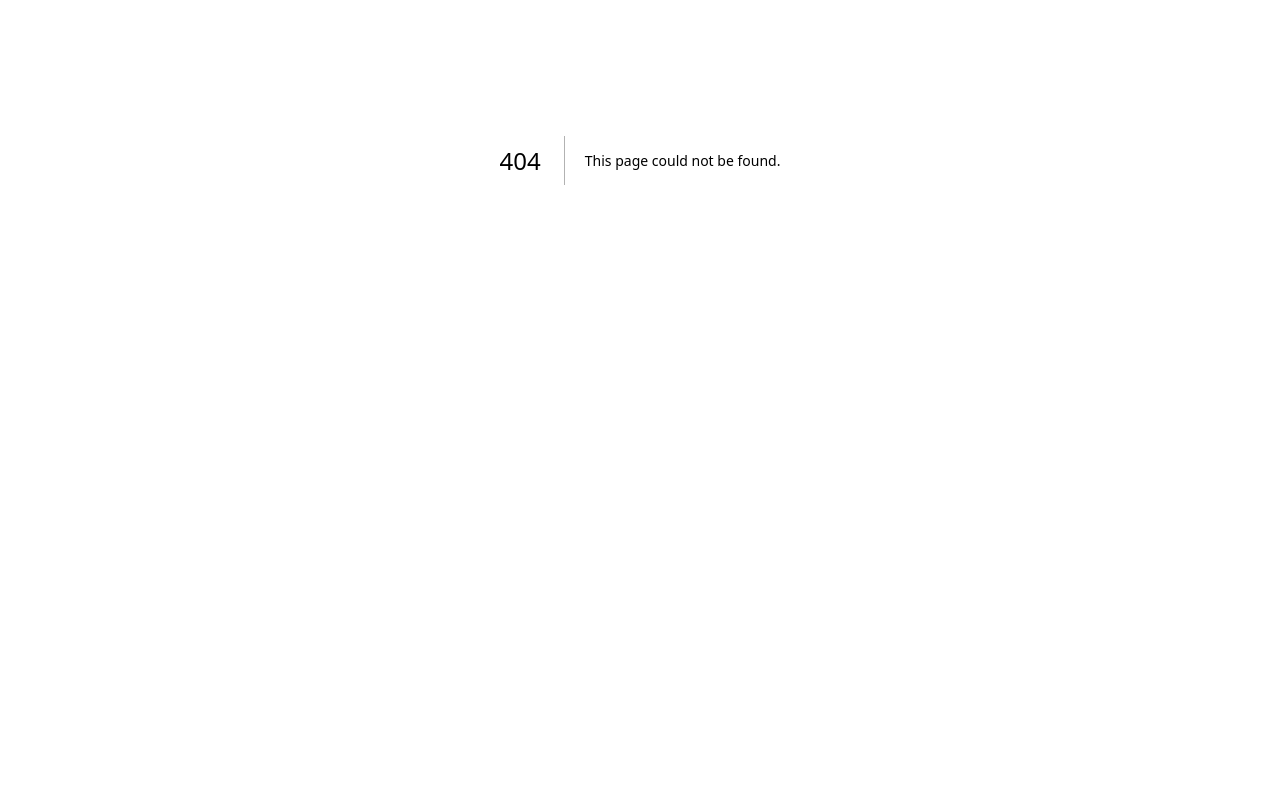
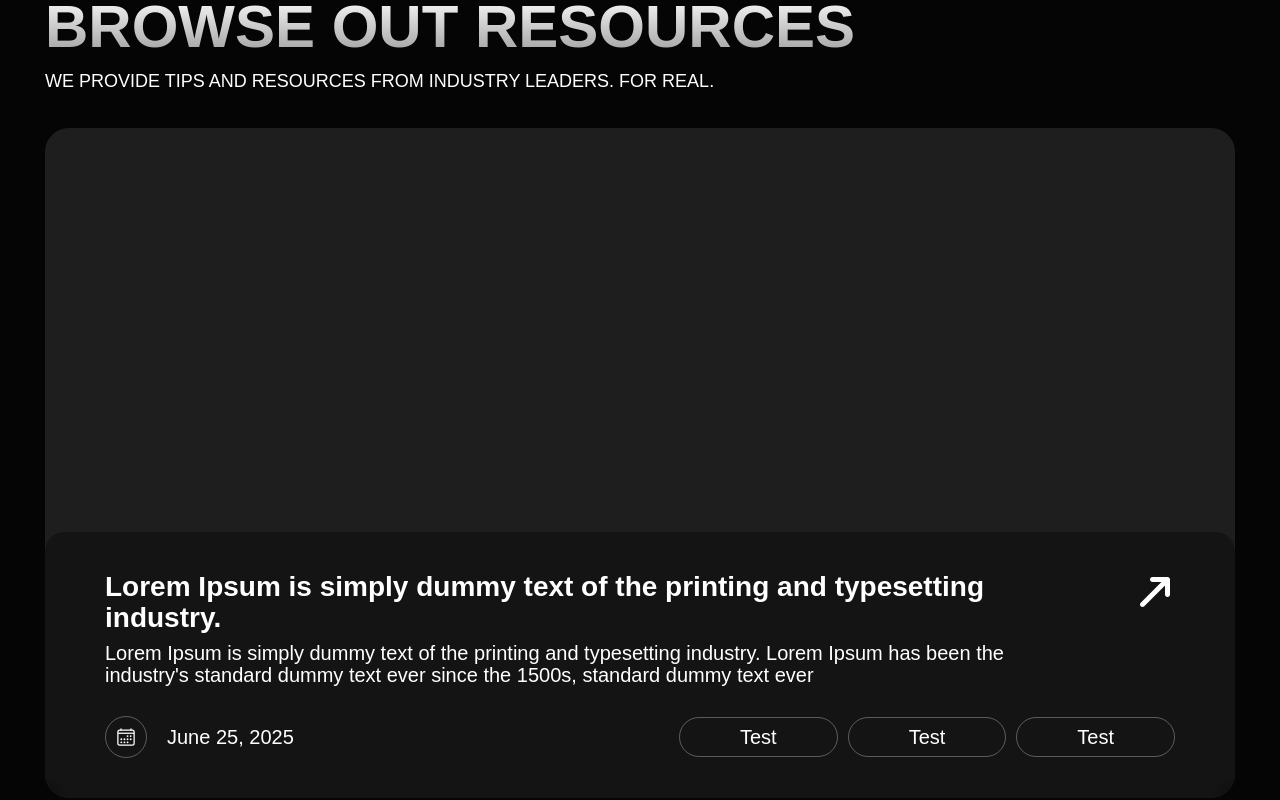
Before and after one commit to chamika-damith/techcd-portfolio, a Next.js app: page /blog in a window 1280 px wide. Before the commit this address had no page. Shown: the part 240-1040 px from the top of the page. Before the commit the page ends 800 px from the top, so only its background shows below. Built offline with nearby package versions, Linux system fonts and the light colour scheme; a web font is replaced by a local one.

Commit message:
feat(blog-page): basic header layout

```diff
--- /dev/null
+++ b/app/(user-pages)/blog/page.tsx
@@ -0,0 +1,12 @@
+import Header from "@/components/user/blog-page/header/Header";
+import React from "react";
+
+const BlogPage = () => {
+  return (
+    <>
+      <Header />
+    </>
+  );
+};
+
+export default BlogPage;
--- /dev/null
+++ b/components/user/blog-page/header/Header.tsx
@@ -0,0 +1,16 @@
+import React from "react";
+import SectionTitle from "./SectionTitle";
+import HeaderContent from "./HeaderContent";
+
+const Header = () => {
+  return (
+    <section className="overflow-hidden">
+      <div className="px-container container mx-auto pt-[8em]">
+        <SectionTitle />
+        <HeaderContent />
+      </div>
+    </section>
+  );
+};
+
+export default Header;
--- /dev/null
+++ b/components/user/blog-page/header/HeaderContent.tsx
@@ -0,0 +1,50 @@
+import React from "react";
+import { IoCalendarOutline } from "react-icons/io5";
+import { ImArrowUpRight2 } from "react-icons/im";
+
+const HeaderContent = () => {
+  return (
+    <div className="bg-foreground/10 relative mt-[1.5em] aspect-video overflow-hidden rounded-[1em]">
+      <div className="absolute right-0 bottom-0 left-0 rounded-[1em] bg-black/30 px-[3em] py-[2em] text-[20px] backdrop-blur-sm">
+        <div className="grid grid-cols-10">
+          <div className="col-span-9">
+            <p className="text-[28px] font-semibold">
+              Lorem Ipsum is simply dummy text of the printing and typesetting
+              industry.
+            </p>
+            <p className="mt-[0.4em] font-medium">
+              Lorem Ipsum is simply dummy text of the printing and typesetting
+              industry. Lorem Ipsum has been the industry&apos;s standard dummy
+              text ever since the 1500s, standard dummy text ever
+            </p>
+          </div>
+          <div className="col-span-1 flex justify-end">
+            <ImArrowUpRight2 className="text-foreground text-[2em]" />
+          </div>
+        </div>
+
+        <div className="mt-[1.5em] flex items-center justify-between">
+          <div className="flex items-center gap-[1em]">
+            <div className="border-foreground/30 w-fit rounded-full border p-[0.5em]">
+              <IoCalendarOutline />
+            </div>
+            <p> June 25, 2025</p>
+          </div>
+          <div className="flex gap-[0.5em]">
+            <div className="border-foreground/30 rounded-full border px-[3em] py-[0.4em]">
+              Test
+            </div>
+            <div className="border-foreground/30 rounded-full border px-[3em] py-[0.4em]">
+              Test
+            </div>
+            <div className="border-foreground/30 rounded-full border px-[3em] py-[0.4em]">
+              Test
+            </div>
+          </div>
+        </div>
+      </div>
+    </div>
+  );
+};
+
+export default HeaderContent;
--- /dev/null
+++ b/components/user/blog-page/header/SectionTitle.tsx
@@ -0,0 +1,19 @@
+import React from "react";
+
+const SectionTitle = () => {
+  return (
+    <>
+      <p className="bg-primary text-foreground w-fit rounded-full px-[1em] py-[0.4em] text-[12px] sm:text-[13px] md:text-[14px] lg:text-[15px] xl:text-[16px] 2xl:text-[18px]">
+        Read Our Blog
+      </p>
+      <h2 className="dark:from-foreground to-foreground my-[0.2em] bg-gradient-to-b from-[#999999] bg-clip-text text-[26px] font-semibold text-transparent uppercase sm:text-[34px] md:text-[43px] lg:text-[51px] xl:text-[60px] 2xl:text-[68px] dark:to-[#999999]">
+        Browse out resources
+      </h2>
+      <p className="text-[12px] uppercase sm:text-[13px] md:text-[15px] lg:text-[16px] xl:text-[18px] 2xl:text-[20px]">
+        We Provide tips and resources from industry leaders. for real.
+      </p>
+    </>
+  );
+};
+
+export default SectionTitle;
```
